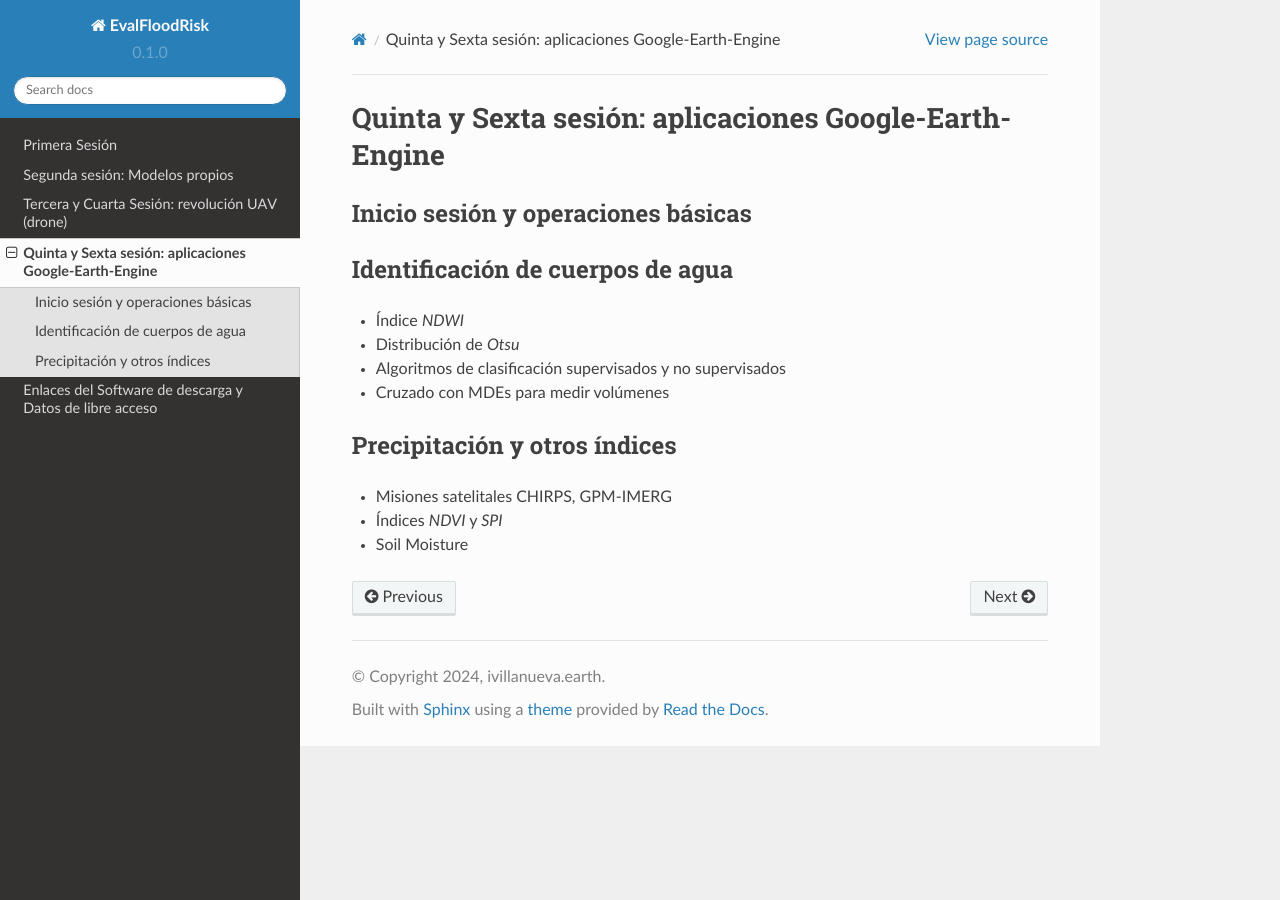
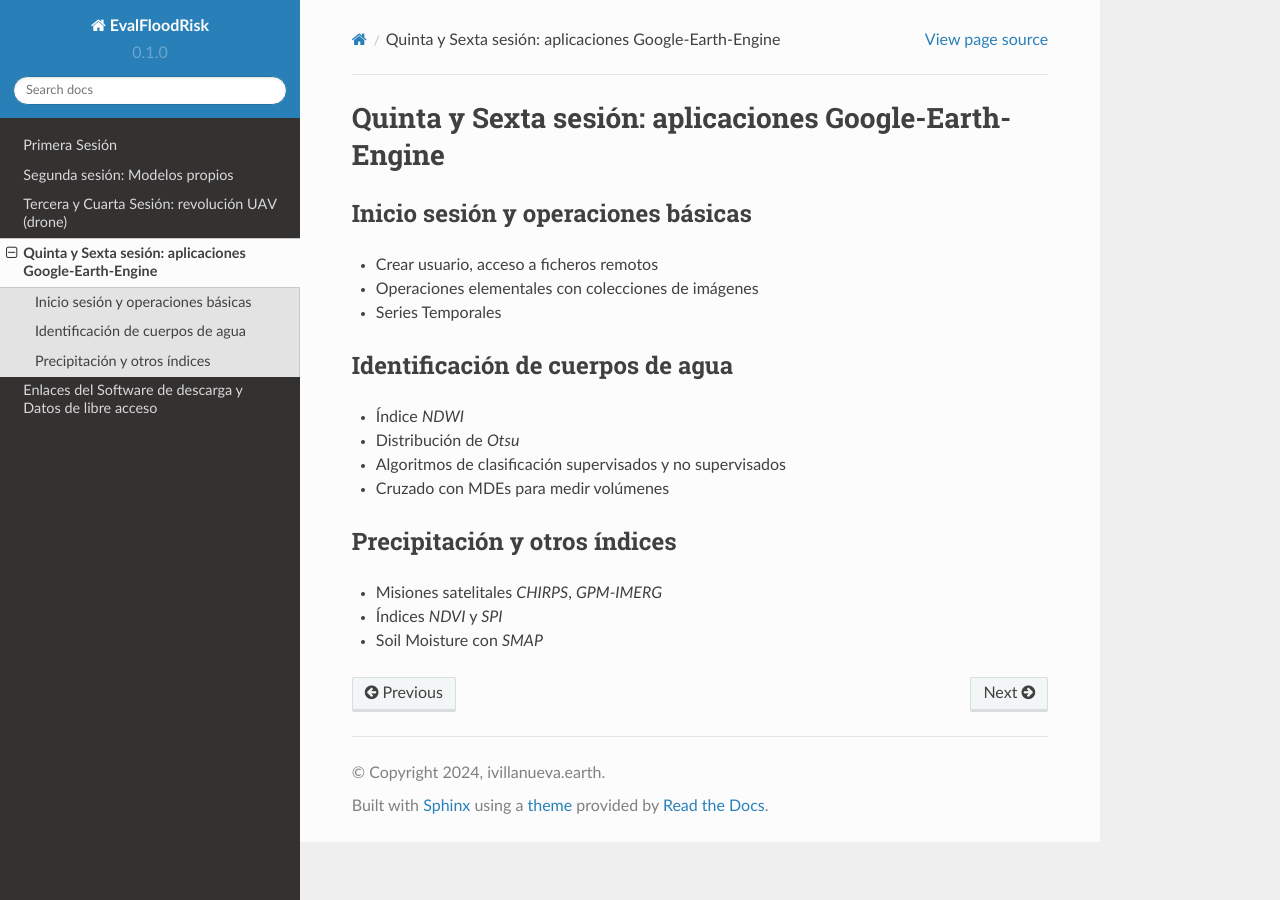
Before and after one commit to ivillamadrid/EvalFloodRisk_RSSWE, a Sphinx documentation site: the page built from docs/source/D4.rst, in a window 1280 px wide. Built offline with Sphinx 7.4.7 and the Read the Docs theme 2.0.0, drawn with Linux system fonts in a browser that asks for light colours.

Commit message:
Update D4.rst

```diff
--- a/docs/source/D4.rst
+++ b/docs/source/D4.rst
@@ -4,7 +4,11 @@ Quinta y Sexta sesión: aplicaciones Google-Earth-Engine
 
 Inicio sesión y operaciones básicas
 -----------------------------------
+* Crear usuario, acceso a ficheros remotos
 
+* Operaciones elementales con colecciones de imágenes
+
+* Series Temporales
 
 Identificación de cuerpos de agua
 ----------------------------------
@@ -20,8 +24,8 @@ Identificación de cuerpos de agua
 Precipitación y otros índices
 -----------------------------
 
-* Misiones satelitales CHIRPS, GPM-IMERG
+* Misiones satelitales *CHIRPS*, *GPM-IMERG*
 
 * Índices *NDVI* y *SPI*
 
-* Soil Moisture
+* Soil Moisture con *SMAP*
```
